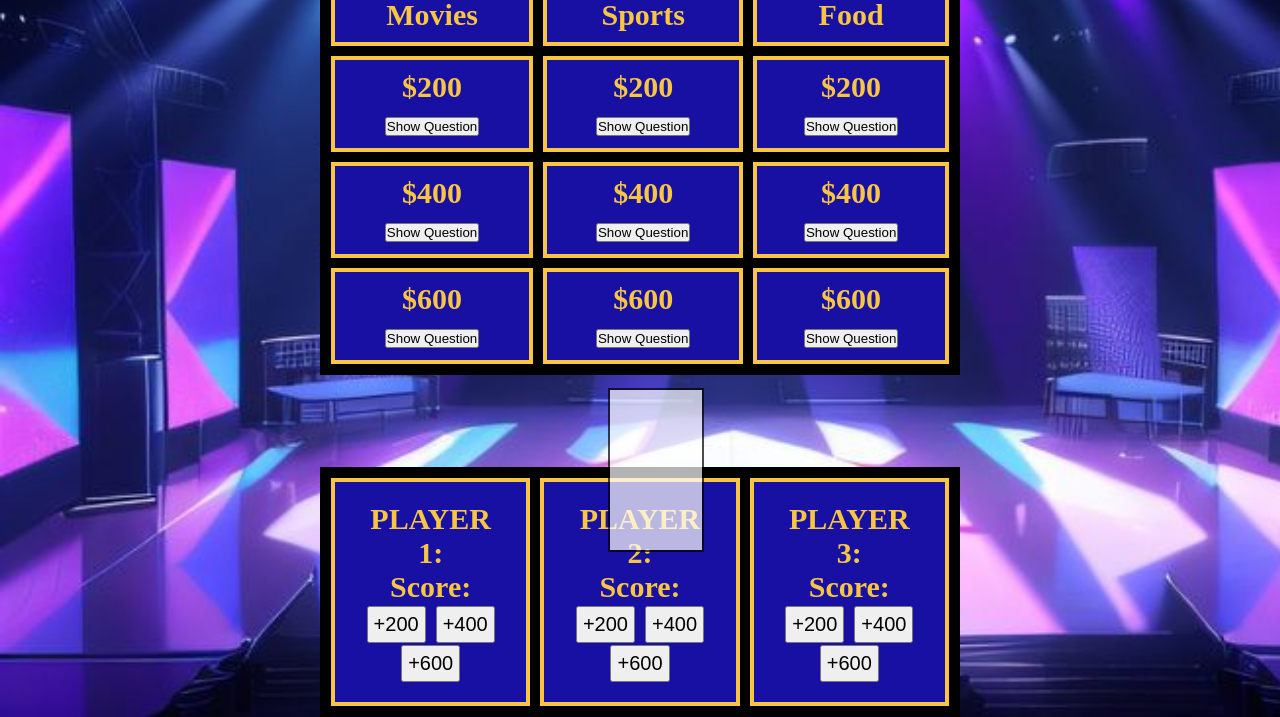
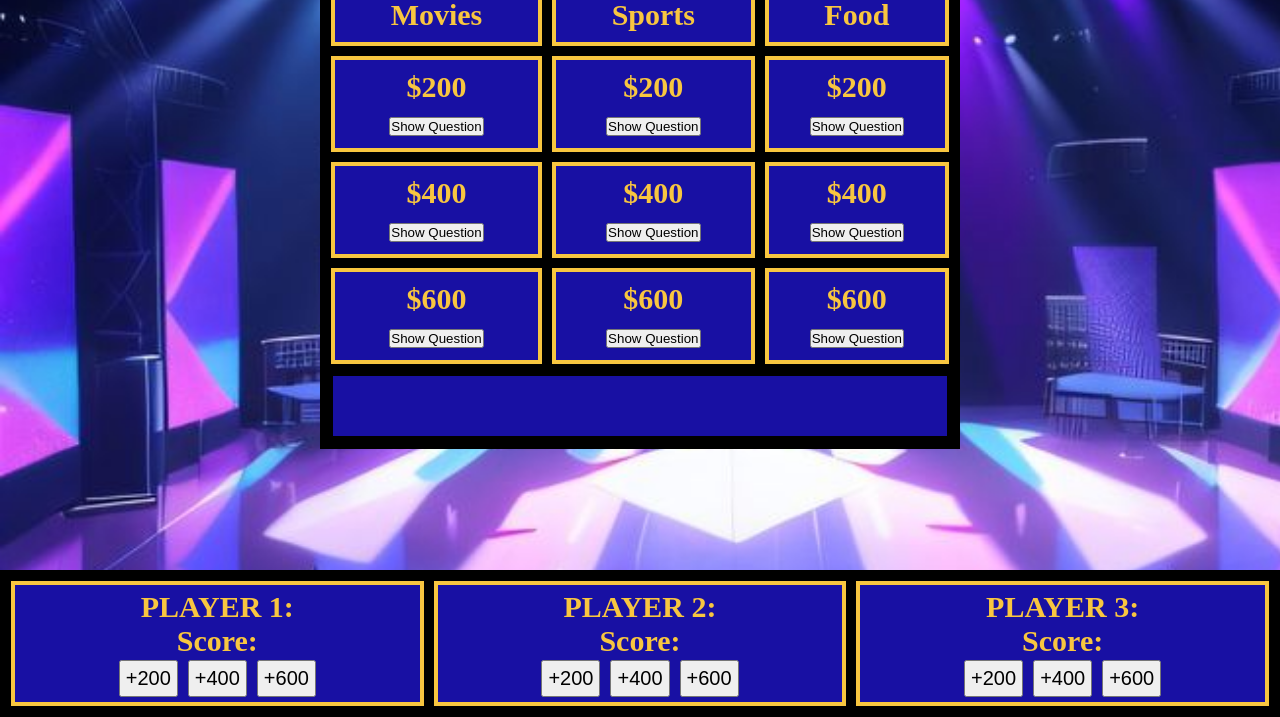
Before and after one commit to Ratika1004/GroupAssignmentMaterials, a plain HTML site: page index.html in a window 1280 px wide. Shown: the part 83-800 px from the top of the page. Drawn offline with Linux system fonts and the light colour scheme.

Commit message:
modified css and html to better accomodate smaller screens

```diff
--- a/css/style.css
+++ b/css/style.css
@@ -13,7 +13,7 @@ body {
     position: relative;
 }
 h1 {
-    font-size: 60px;
+    font-size: 48px;
     color: rgb(248, 198, 64);
     font-weight: 900;
     /* background-color: antiquewhite; */
@@ -29,6 +29,7 @@ h1 {
     background-color: black;
     right: 25%;
     top: 7%;
+    height:50%
 
 }
 
@@ -53,16 +54,16 @@ input[type="text"] {
 .score{
     /*background-color:*/
     position: absolute;
-    width: 50%;
+    width: 100%;
     border-spacing: 10px;
     border: 1px solid black;
     background-color: black;
-    right: 25%;
     bottom: 0%;
+    margin:0 auto;
 }
 
 #contestant1, #contestant2, #contestant3 {
-    padding: 20px;
+    padding: 5px;
     background-color: rgb(24, 16, 163);
     border: 4px solid rgb(248, 198, 64);
     color: rgb(248, 198, 64);
@@ -72,7 +73,7 @@ input[type="text"] {
 }
 
 #userName1, #userName2, #userName3 {
-    width: 300px;
+    width: 150px;
     height: 40px;
     font-size: large;
     text-align: center;
@@ -90,24 +91,24 @@ input[type="text"] {
 
 #QuestionBox {
     border: solid black 2px;
-    background-color: white;
-    opacity: 70%;
-    margin-top: 210px;
-    height: 100px;
-    width: 50%;
+    background-color: rgb(24, 16, 163);
+    color: white;
+    opacity: 100%;
+    height: 40px;
+    width: 45%;
     margin-left:auto;
     margin-right: auto;
     text-align: center;
     font-size: 24px;
-    padding: 30px;
+    padding: 10px;
 }
 
 #clear {
-    margin:auto;
-    display: block;
     margin-top: 15px;
+    margin-bottom: 200px;
     padding: 10px;
     font-size: 20px;
+    margin-left: 20px;
 }
 
 .score button {
--- a/index.html
+++ b/index.html
@@ -9,6 +9,25 @@
 <body>
 
     <h1>JEOPARDY</h1>
+    <div>
+        <input type="text" id="userName1" placeholder="Enter your name">
+        <span id="PlayerNumber1">
+            <button id="PlayerOneButton">Player One</button>
+        </span>
+        <br>
+        <input type="text" id="userName2" placeholder="Enter your name">
+        <span id="PlayerNumber2">
+            <button id="PlayerTwoButton">Player Two</button>
+        </span>
+        <br>
+        <input type="text" id="userName3" placeholder="Enter your name">
+        <span id="PlayerNumber3">
+            <button id="PlayerThreeButton">Player Three</button>
+        </span>
+        <br>
+        <button id="clear">Clear Question Box</button>
+    </div>
+
     <table class="container">
         <tr>
             <th id="topic1">Movies</th>
@@ -33,43 +52,25 @@
             <td id="topic2_question3">$600<br><button id="Button6">Show Question</button></td>
             <td id="topic3_question3">$600<br><button id="Button9">Show Question</button></td>
         </tr>
+        <tr>
+            <td id="QuestionBox" colspan="3">
+
+            </td>
+        </tr>
     </table>
 
     <table class="score">
         <tr>
-            <td id="contestant1">PLAYER 1: <br><p id="PlaceHolder1"></p> Score: <br>
+            <td id="contestant1">PLAYER 1: <p id="PlaceHolder1"></p> Score: <br>
                 <button id="+200Player1">+200</button><button id="+400Player1">+400</button><button id="+600Player1">+600</button></td>
-            <td id="contestant2">PLAYER 2: <br><p id="PlaceHolder2"></p> Score: <br>
+            <td id="contestant2">PLAYER 2: <p id="PlaceHolder2"></p> Score: <br>
                 <button id="+200Player2">+200</button><button id="+400Player2">+400</button><button id="+600Player2">+600</button></td>
-            <td id="contestant3">PLAYER 3: <br><p id="PlaceHolder3"></p> Score: <br>
+            <td id="contestant3">PLAYER 3: <p id="PlaceHolder3"></p> Score: <br>
                 <button id="+200Player3">+200</button><button id="+400Player3">+400</button><button id="+600Player3">+600</button></td>
         </tr>
     </table>
-    <div>
-        <input type="text" id="userName1" placeholder="Enter your name">
-        <span id="PlayerNumber1">
-            <button id="PlayerOneButton">Player One</button>
-        </span>
-        <br>
-        <input type="text" id="userName2" placeholder="Enter your name">
-        <span id="PlayerNumber2">
-            <button id="PlayerTwoButton">Player Two</button>
-        </span>
-        <br>
-        <input type="text" id="userName3" placeholder="Enter your name">
-        <span id="PlayerNumber3">
-            <button id="PlayerThreeButton">Player Three</button>
-        </span>
-        <br>
-    </div>
-    <div>
-        <p id="QuestionBox">
 
-        </p>
-    </div>
-    <div>
-        <button id="clear">Clear</button>
-    </div>
+
 
    <script src="/js/script.js"></script>
 </body>
```
